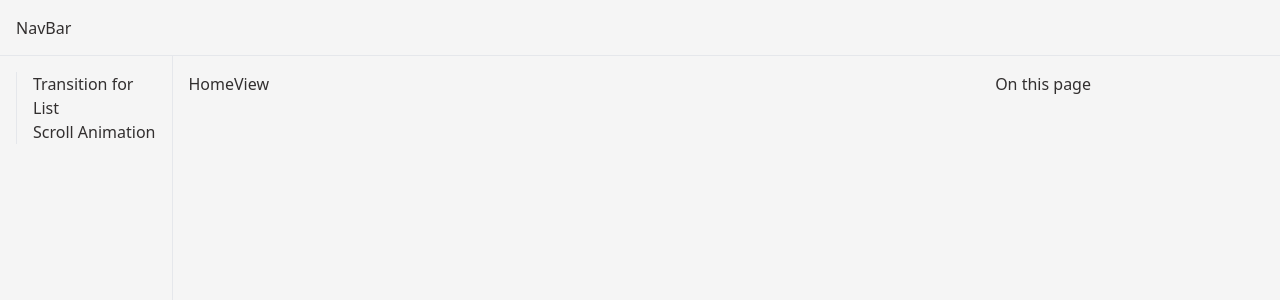
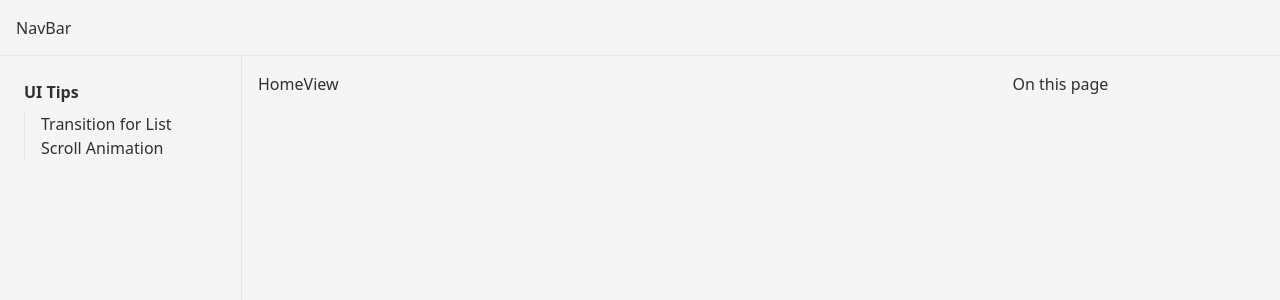
Before and after one commit to rulkimi/kiminotes, a Vue app: page / in a window 1280 px wide. Shown: the top 300 px of the page. Built offline with nearby package versions, Linux system fonts and the light colour scheme.

Commit message:
added secgtion to sidebar

```diff
--- a/src/components/SideBar.vue
+++ b/src/components/SideBar.vue
@@ -2,17 +2,27 @@
 import { ref } from 'vue';
 
 const currentPath = ref('/');
-const menus = [
+const sections = [
+  {
+    name: 'UI Tips',
+    menus: [
       { name: 'Transition for List', path: '/list-transition'},
       { name: 'Scroll Animation', path: '/scroll-animation'},
+    ]
+  },
 ]
 </script>
 
 <template>
-  <div class="border-r h-[calc(100vh-3.5rem)] w-[200px]">
-    <ul class="flex flex-col gap-0 w-full p-4">
+  <div class="border-r h-[calc(100vh-3.5rem)] text-nowrap w-[300px]">
+    <div class="w-full p-6">
+
+      <div class="flex flex-col gap-6">
+        <div v-for="section in sections" class="flex flex-col gap-2">
+          <div class="font-semibold">{{ section.name }}</div>
+          <ul class="flex flex-col gap-0">
             <li
-        v-for="menu in menus"
+              v-for="menu in section.menus"
               :key="menu.path"
               class="pl-4 border-l"
               :class="{ 'text-primary border-primary' : menu.path === currentPath }"
@@ -26,4 +36,8 @@ const menus = [
             </li>
           </ul>
         </div>
+      </div>
+
+    </div>
+  </div>
 </template>
```
Lines whose indentation alone changed are shown as unchanged.
